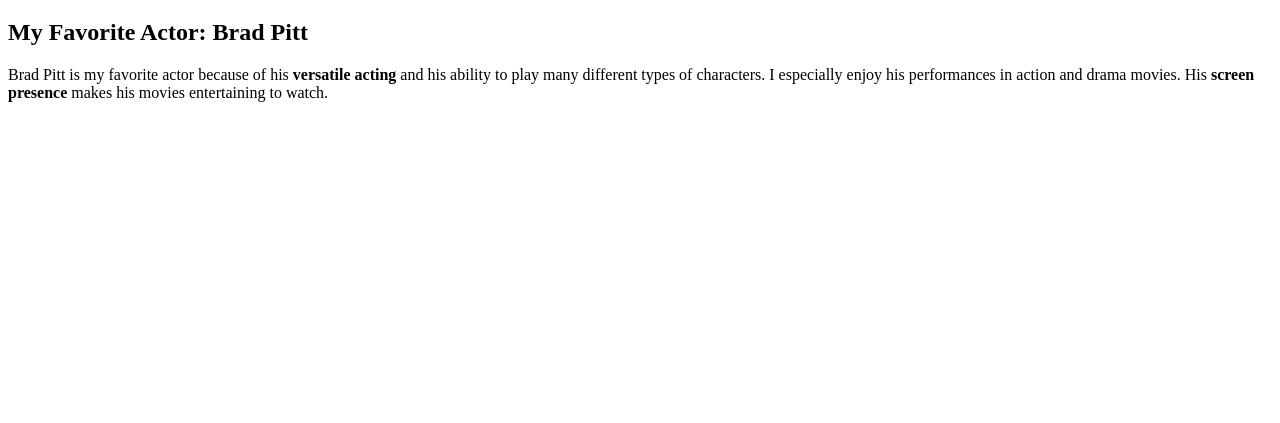
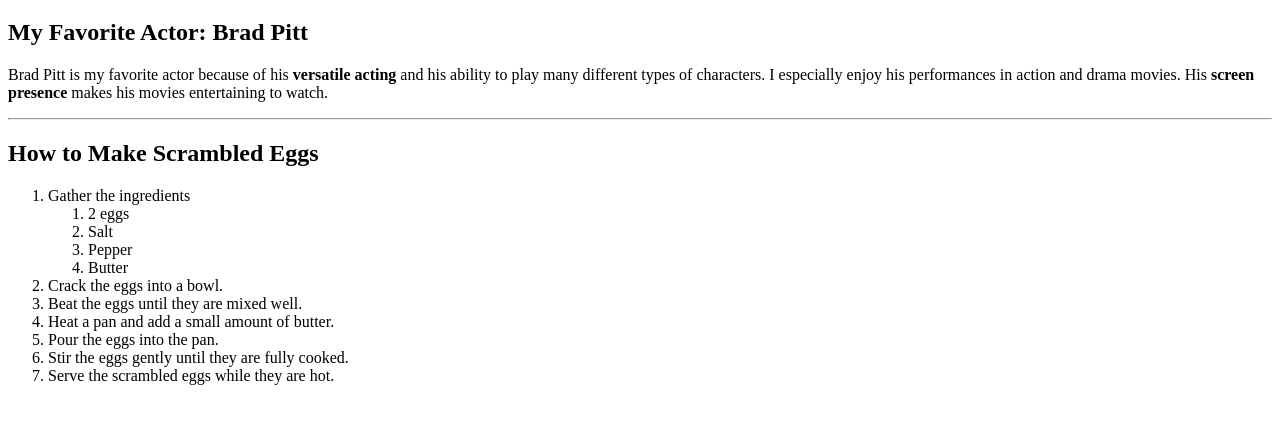
Before and after one commit to DevendraDerangula/WebappProg3, a plain HTML site: page index.html in a window 1280 px wide. Shown: the part 61-484 px from the top of the page. Drawn offline with Linux system fonts and the light colour scheme.

Commit message:
Add nested ordered list

```diff
--- a/index.html
+++ b/index.html
@@ -20,6 +20,32 @@
         entertaining to watch.
     </p>
 
+<hr>
+
+<h2>How to Make Scrambled Eggs</h2>
+
+<ol>
+    <li>Gather the ingredients
+        <ol>
+            <li>2 eggs</li>
+            <li>Salt</li>
+            <li>Pepper</li>
+            <li>Butter</li>
+        </ol>
+    </li>
+
+    <li>Crack the eggs into a bowl.</li>
+
+    <li>Beat the eggs until they are mixed well.</li>
+
+    <li>Heat a pan and add a small amount of butter.</li>
+
+    <li>Pour the eggs into the pan.</li>
+
+    <li>Stir the eggs gently until they are fully cooked.</li>
+
+    <li>Serve the scrambled eggs while they are hot.</li>
+</ol>
 </body>
 
 </html>
```
